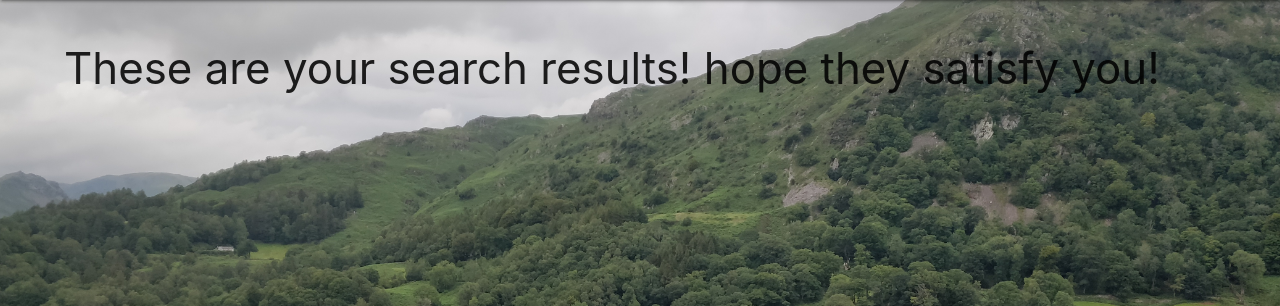
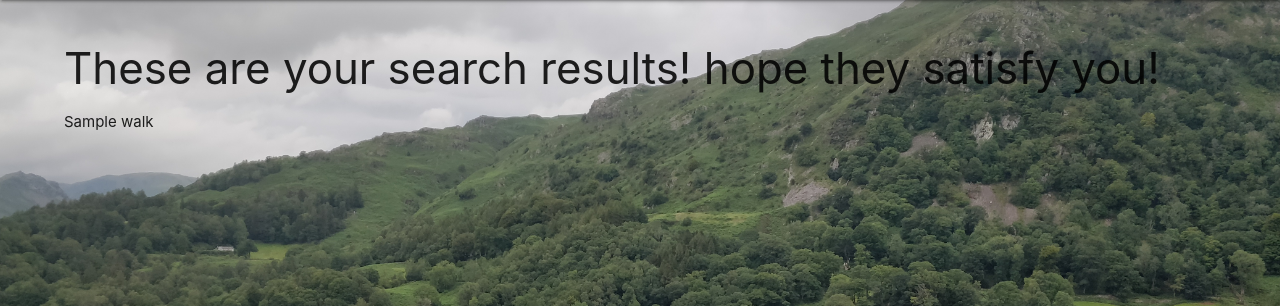
Before and after one commit to mattb0101/lakes_walks, a Flask app: page /search in a window 1280 px wide. Shown: the part 64-370 px from the top of the page. Run offline with Flask 2, Linux system fonts and the light colour scheme; a database or web service that is not in the repository returns one stand-in record (values such as "Sample title"); some libraries are stand-ins or nearby versions.

Commit message:
Search bar working for hill and walk names in the walks table in the database

```diff
--- a/app.py
+++ b/app.py
@@ -195,7 +195,9 @@ def delete_comment(hill_name, comment_id):
 
 @app.route("/search", methods=["GET", "POST"])
 def search():
-    return render_template("search_results.html")
+    search = request.form.get("search")
+    walks = list(mongo.db.walks.find({"$text": {"$search": search}}))
+    return render_template("search_results.html", walks=walks)
 
 
 @app.route("/gallery")
--- a/templates/base.html
+++ b/templates/base.html
@@ -47,7 +47,7 @@
 				    <li><a href="{{ url_for('login') }}">Login</a></li>
 				    {% endif %}
 			    </ul>
-                <form class="right hide-on-med-and-down " action="{{ url_for('search') }}" method="post">
+                <form class="right hide-on-med-and-down " action="{{ url_for('search') }}" method="POST">
                     <div class="input-field">
                         <input id="search" name="search" placeholder="Search here" type="search" required>
                         <label class="label-icon" for="search"><i class="fas fa-search"></i></label>
--- a/templates/search_results.html
+++ b/templates/search_results.html
@@ -2,4 +2,11 @@
 
 {% block content %}
     <h3>These are your search results! hope they satisfy you!</h3>
+        {% for walk in walks %}
+            {% if walk.walk_name %}
+            <p>{{ walk.walk_name }}</p>
+            {% else %}
+            <p>{{ walk.hill_name }}</p>
+            {% endif %}
+        {% endfor %}
 {% endblock%}
```
